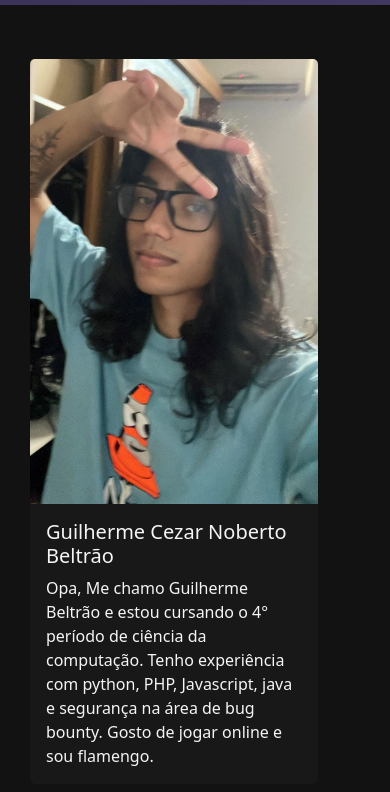
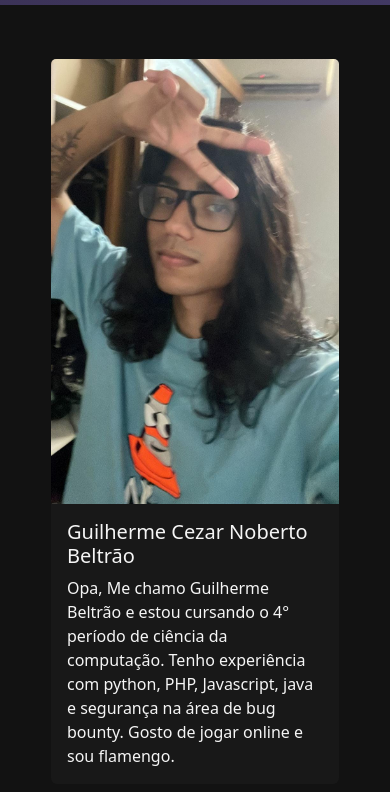
Before and after one commit to marantonieto/panterinhas, a plain HTML site: page index.html in a window 390 px wide. Shown: the part 52-844 px from the top of the page. Drawn offline with nearby package versions, Linux system fonts and the light colour scheme; a script that the page names is missing.

Commit message:
fixed the responsive

```diff
--- a/style.css
+++ b/style.css
@@ -33,8 +33,11 @@
     color: whitesmoke;
 }
 
-.cards{
-  justify-content: center;
+.cards {
+  display: flex;
+  flex-wrap: wrap;
+  justify-content: space-around;
+  align-items: flex-start; /* Align items to the top */
 }
 
 body{
```
Also changed, not shown: index.html (indentation only).
